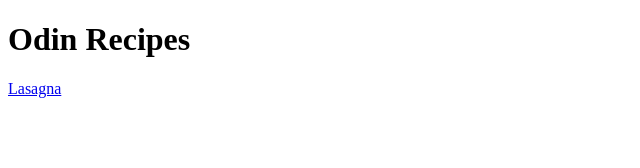
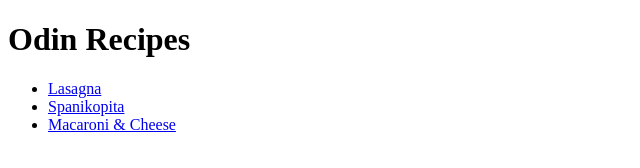
Before and after one commit to Answer4242/odin-recipes, a plain HTML site: page index.html in a window 1280 px wide. Shown: the whole page, without its empty margins (0-640 px from the left). Drawn offline with Linux system fonts and the light colour scheme.

Commit message:
Adding additional recipe links to homepage

```diff
--- a/index.html
+++ b/index.html
@@ -7,6 +7,10 @@
 </head>
 <body>
     <h1>Odin Recipes</h1>
-    <a href="./recipes/lasagna.html">Lasagna</a>
+    <ul>
+    <li><a href="./recipes/lasagna.html">Lasagna</a></li>
+    <li><a href="./recipes/spanikopita.html">Spanikopita</a></li>
+    <li><a href="./recipes/macandcheese.html">Macaroni & Cheese</a></li>
+    </ul>
 </body>
 </html>
```
